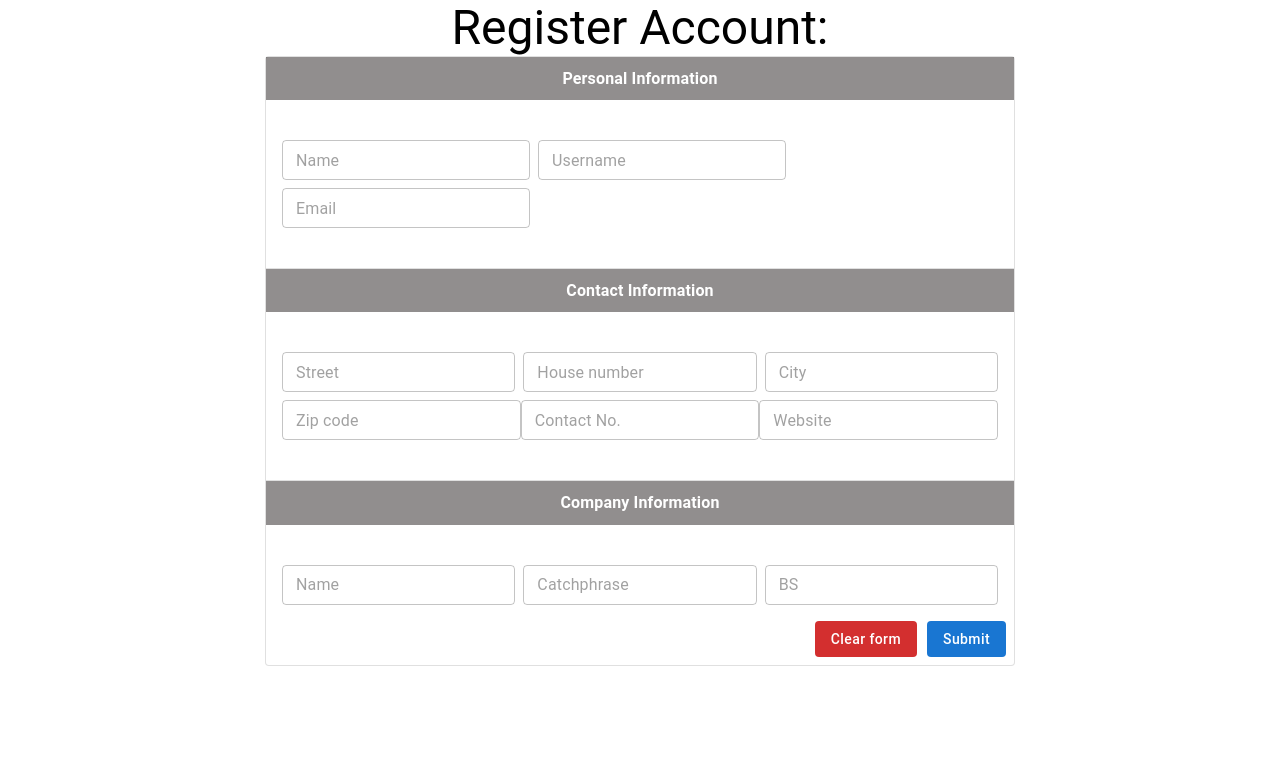
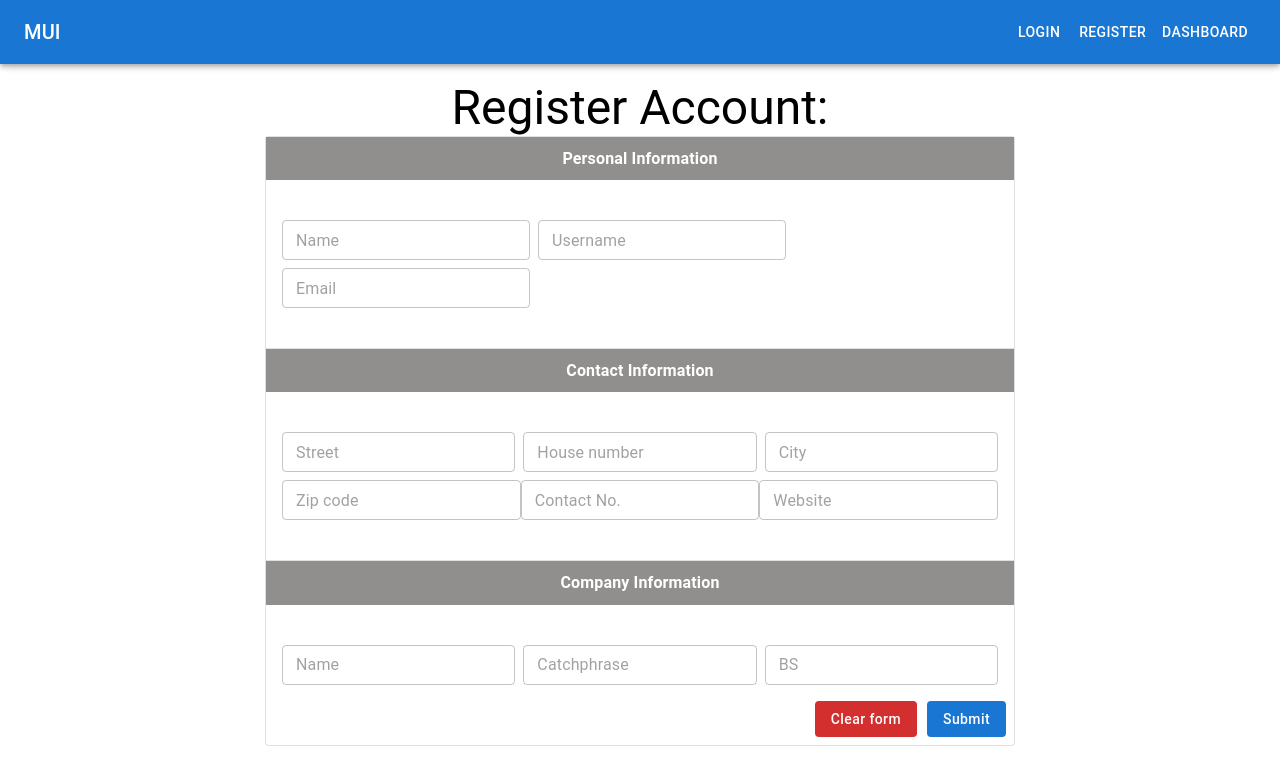
Before and after one commit to jrpt1017/simple-login-app, a Next.js app: page / in a window 1280 px wide. Shown: the top 782 px of the page. Built offline with nearby package versions, Linux system fonts and the light colour scheme.

Commit message:
Add header and layout component

```diff
--- /dev/null
+++ b/components/Layout.js
@@ -0,0 +1,14 @@
+import React from "react";
+import MainHeader from "./MainHeader";
+import Box from "@mui/material/Box";
+
+const Layout = ({ children }) => {
+  return (
+    <>
+      <MainHeader />
+      <Box sx={{ marginTop: 10 }}>{children}</Box>
+    </>
+  );
+};
+
+export default Layout;
--- /dev/null
+++ b/components/MainHeader.js
@@ -0,0 +1,41 @@
+import React from "react";
+import {
+  Toolbar,
+  AppBar,
+  IconButton,
+  Typography,
+  Box,
+  Button,
+} from "@mui/material";
+const navItems = ["Login", "Register", "Dashboard"];
+const MainHeader = () => {
+  return (
+    <AppBar component="nav">
+      <Toolbar>
+        <IconButton
+          color="inherit"
+          aria-label="open drawer"
+          edge="start"
+          // onClick={handleDrawerToggle}
+          sx={{ mr: 2, display: { sm: "none" } }}
+        ></IconButton>
+        <Typography
+          variant="h6"
+          component="div"
+          sx={{ flexGrow: 1, display: { xs: "none", sm: "block" } }}
+        >
+          MUI
+        </Typography>
+        <Box sx={{ display: { xs: "none", sm: "block" } }}>
+          {navItems.map((item) => (
+            <Button key={item} sx={{ color: "#fff" }}>
+              {item}
+            </Button>
+          ))}
+        </Box>
+      </Toolbar>
+    </AppBar>
+  );
+};
+
+export default MainHeader;
--- a/components/UserList.js
+++ b/components/UserList.js
@@ -41,7 +41,7 @@ const UserList = ({ users }) => {
           margin: "auto",
           display: "block",
           marginTop: 10,
-          width: "30%",
+          // width: "30%",
           padding: 1.5,
         }}
         color="error"
--- a/pages/_app.js
+++ b/pages/_app.js
@@ -1,11 +1,14 @@
 import "../styles/globals.css";
 import { Provider } from "react-redux";
 import { store } from "../redux/store";
+import Layout from "../components/Layout";
 
 function MyApp({ Component, pageProps }) {
   return (
     <Provider store={store}>
-      <Component {...pageProps} />
+      <Layout>
+        <Component {...pageProps} />
+      </Layout>
     </Provider>
   );
 }
```
